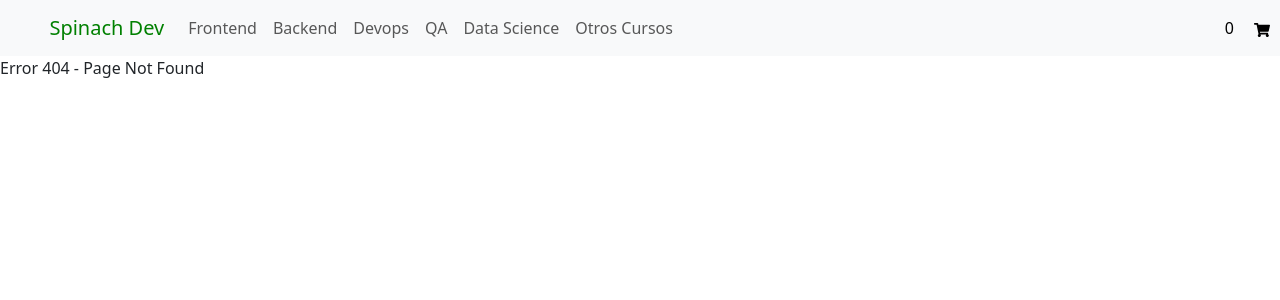
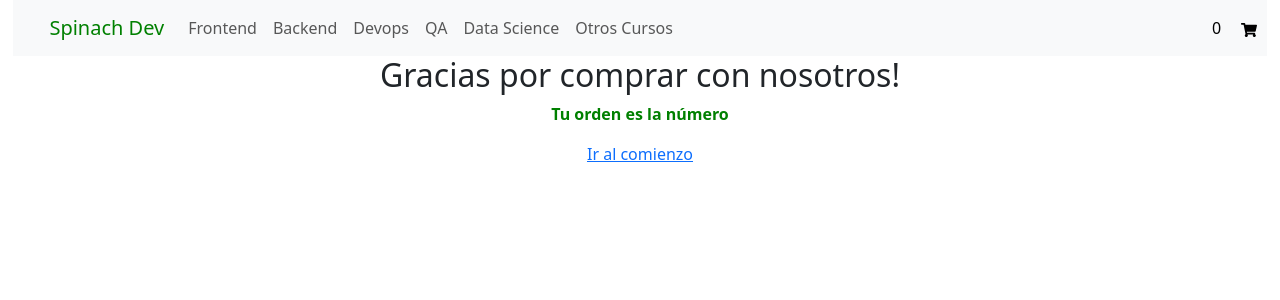
Before and after one commit to MikeOrange/PreEntregas-Brito, a React (Vite) app: page /checkout in a window 1280 px wide. Before the commit this address had no page. Shown: the top 300 px of the page. Built offline with nearby package versions, Linux system fonts and the light colour scheme.

Commit message:
Anadiendo detalles a checkout y preparando para guardar orden

```diff
--- a/src/App.css
+++ b/src/App.css
@@ -0,0 +1,4 @@
+.main-container {
+    margin-left: 1%;
+    margin-right: 1%;
+}
--- a/src/App.jsx
+++ b/src/App.jsx
@@ -8,6 +8,7 @@ import ItemDetailContainer from './components/ItemDetailContainer/ItemDetailCont
 import ErrorNotFound from './components/ErrorNotFound/ErrorNotFound';
 import { CartProvider, CartContext } from './context/CartContext';
 import Cart from './components/Cart/Cart';
+import Checkout from './components/Checkout/Checkout';
 
 function App() {
   const categorias = [
@@ -25,14 +26,17 @@ function App() {
     <>
       <BrowserRouter>
         <CartProvider>
+          <main className="main-container">
             <MiNavbar links={categorias} nombreBrand={nombreBrand} />
             <Routes>
               <Route exact path="/" element={<ItemListContainer greeting={saludo} />} />
               <Route exact path="/category/:id" element={<ItemListContainer greeting={saludo} />} />
               <Route exact path="/item/:id" element={<ItemDetailContainer />} />
               <Route exact path="/cart" element={<Cart />} />
+              <Route exact path="/checkout" element={<Checkout />} />
               <Route path="*" element={<ErrorNotFound/>} />
             </Routes>
+          </main>
         </CartProvider>
       </BrowserRouter>
     </>
--- a/src/components/Cart/Cart.css
+++ b/src/components/Cart/Cart.css
@@ -1,6 +1,8 @@
 .order-table {
     border-collapse: collapse;
-    width: 100%;
+    width: 94%;
+    margin-left: 3%;
+    margin-right: 3%;
 }
 
 .order-table th, td {
@@ -12,32 +14,3 @@
 .order-table th {
     background-color: #f2f2f2;
 }
-
-.checkout-form {
-    max-width: 400px;
-    margin: 0 auto;
-}
-
-.checkout-form label {
-    display: block;
-    margin-bottom: 8px;
-}
-
-.checkout-form input {
-    width: 100%;
-    padding: 8px;
-    margin-bottom: 16px;
-}
-
-.checkout-form button {
-    background-color: #4CAF50;
-    color: white;
-    padding: 10px 15px;
-    border: none;
-    border-radius: 4px;
-    cursor: pointer;
-}
-
-.checkout-form button:hover {
-    background-color: #45a049;
-}
--- a/src/components/Cart/Cart.jsx
+++ b/src/components/Cart/Cart.jsx
@@ -3,10 +3,11 @@ import "./Cart.css"
 import { formatAsPesos } from '../../utils/currencyFormat'
 import { CartContext } from '../../context/CartContext';
 import { productAPIClient } from '../../productAPIClient';
+import CheckoutForm from '../CheckoutForm/CheckoutForm';
 
 
 function Cart() {
-  const {cartObject, removeFromCart} = useContext(CartContext);
+  const {cartObject, removeFromCart, clearCart} = useContext(CartContext);
   const [loadStatus, setLoadStatus] = useState(false);
   const [tableArray, setTableArray] = useState([]);
   const [orderPrice, setOrderPrice] = useState(0);
@@ -46,6 +47,15 @@ function Cart() {
 
   }, []);
 
+
+  if (tableArray.length === 0) {
+    return (
+      <>
+        <h2>Tabla de Productos</h2>
+        <p>Agregue productos a su carrito para proceder con la compra...</p>
+      </>
+    )
+  }
 
   return (
     <div>
@@ -88,26 +98,7 @@ function Cart() {
         </tfoot>
       </table>
 
-      <h4>Complete estos datos para finalizar su orden:</h4>
-
-      <form className='checkout-form'>
-          <label htmlFor="nombre">Nombre:</label>
-          <input type="text" id="nombre" name="nombre" required />
-
-          <label htmlFor="apellido">Apellido:</label>
-          <input type="text" id="apellido" name="apellido" required />
-
-          <label htmlFor="telefono">Teléfono:</label>
-          <input type="tel" id="telefono" name="telefono" required />
-
-          <label htmlFor="email">Email:</label>
-          <input type="email" id="email" name="email" required />
-
-          <label htmlFor="confirmarEmail">Confirmar Email:</label>
-          <input type="email" id="confirmarEmail" name="confirmarEmail" required />
-
-          <button type="submit">Comprar Ahora</button>
-      </form>
+      <CheckoutForm tableArray={tableArray} orderPrice={orderPrice} clearCart={clearCart}/>
 
     </div>
   )
--- /dev/null
+++ b/src/components/Checkout/Checkout.css
@@ -0,0 +1,19 @@
+.checkout-name {
+    display: flex;
+    justify-content: center;
+    align-items: center;
+}
+
+.checkout-text {
+    display: flex;
+    justify-content: center;
+    align-items: center;
+    font-weight: bold;
+    color: green;
+}
+
+.checkout-link {
+    display: flex;
+    justify-content: center;
+    align-items: center;
+}
--- /dev/null
+++ b/src/components/Checkout/Checkout.jsx
@@ -0,0 +1,19 @@
+import React from 'react'
+import "./Checkout.css"
+import { Link } from 'react-router-dom'
+import { useSearchParams } from 'react-router-dom'
+
+function Checkout() {
+    const [searhParams, setSearchParams] = useSearchParams();
+    const orderId = searhParams.get('orderId');
+
+    return (
+        <div className="checkout">
+            <h2 className="checkout-name">Gracias por comprar con nosotros!</h2>
+            <p className="checkout-text">Tu orden es la número {orderId}</p>
+            <Link to={"/"} className="checkout-link">Ir al comienzo</Link>
+        </div>
+    )
+}
+
+export default Checkout
--- /dev/null
+++ b/src/components/CheckoutForm/CheckoutForm.css
@@ -0,0 +1,32 @@
+.checkout-title {
+    margin-top: 3%;
+}
+
+.checkout-form {
+    max-width: 400px;
+    margin: 3% auto;
+}
+
+.checkout-form label {
+    display: block;
+    margin-bottom: 8px;
+}
+
+.checkout-form input {
+    width: 100%;
+    padding: 8px;
+    margin-bottom: 16px;
+}
+
+.checkout-form button {
+    background-color: #4CAF50;
+    color: white;
+    padding: 10px 15px;
+    border: none;
+    border-radius: 4px;
+    cursor: pointer;
+}
+
+.checkout-form button:hover {
+    background-color: #45a049;
+}
--- /dev/null
+++ b/src/components/CheckoutForm/CheckoutForm.jsx
@@ -0,0 +1,61 @@
+import React from 'react'
+import "./CheckoutForm.css"
+import { useNavigate } from 'react-router-dom';
+
+function CheckoutForm({tableArray, orderPrice, clearCart}) {
+
+    const navigate = useNavigate();
+
+    const handleSubmit = (event) => {
+        event.preventDefault();
+        const formData = new FormData(event.target);
+
+        if (formData.get("email") !== formData.get("confirmarEmail")) {
+            alert("Los email deben coincidir");
+            return;
+        }
+
+        const orderObject = {
+            "items": tableArray,
+            "totalOrden": orderPrice,
+            "nombre": formData.get("nombre"),
+            "apellido": formData.get("apellido"),
+            "telefono": formData.get("telefono"),
+            "email": formData.get("email"),
+            "estado": "generada"
+        }
+        clearCart();
+
+        const orderId = crypto.randomUUID();
+
+        navigate(`/checkout?orderId=${orderId}`);
+    }
+
+
+    return (
+        <>
+            <h4 className="checkout-title">Complete estos datos para finalizar su orden:</h4>
+
+            <form className='checkout-form' onSubmit={handleSubmit}>
+                <label htmlFor="nombre">Nombre:</label>
+                <input type="text" id="nombre" name="nombre" required />
+
+                <label htmlFor="apellido">Apellido:</label>
+                <input type="text" id="apellido" name="apellido" required />
+
+                <label htmlFor="telefono">Teléfono:</label>
+                <input type="tel" id="telefono" name="telefono" required />
+
+                <label htmlFor="email">Email:</label>
+                <input type="email" id="email" name="email" required />
+
+                <label htmlFor="confirmarEmail">Confirmar Email:</label>
+                <input type="email" id="confirmarEmail" name="confirmarEmail" required />
+
+                <button type="submit">Comprar Ahora</button>
+            </form>
+        </>
+    )
+}
+
+export default CheckoutForm
--- a/src/context/CartContext.jsx
+++ b/src/context/CartContext.jsx
@@ -20,12 +20,17 @@ export const CartProvider = ({children}) => {
         setCartObject({...cartObject});
     }
 
+    const clearCart = () => {
+        setCartObject({});
+    }
+
     return (
         <CartContext.Provider value={
             {
                 cartObject,
                 addToCart,
-                removeFromCart
+                removeFromCart,
+                clearCart
             }
         } >
             {children}
```
Lines whose indentation alone changed are shown as unchanged.
